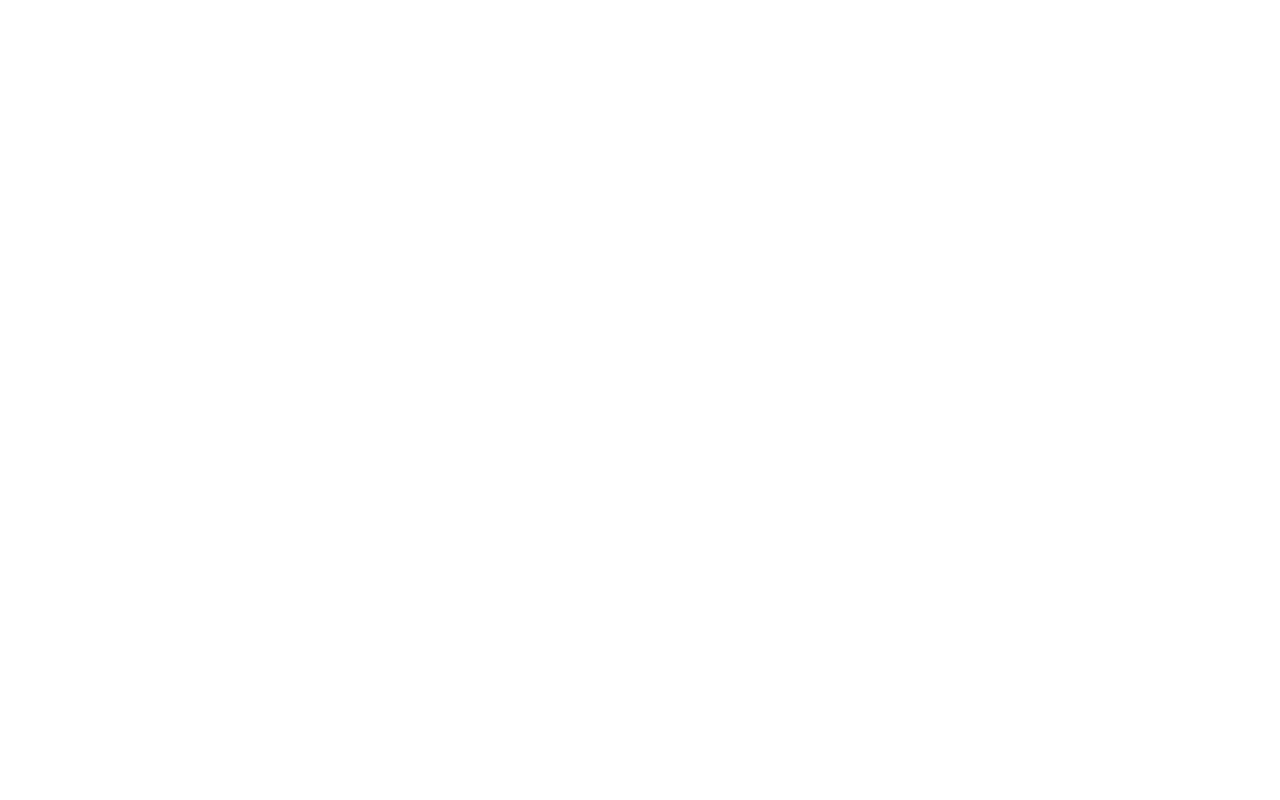
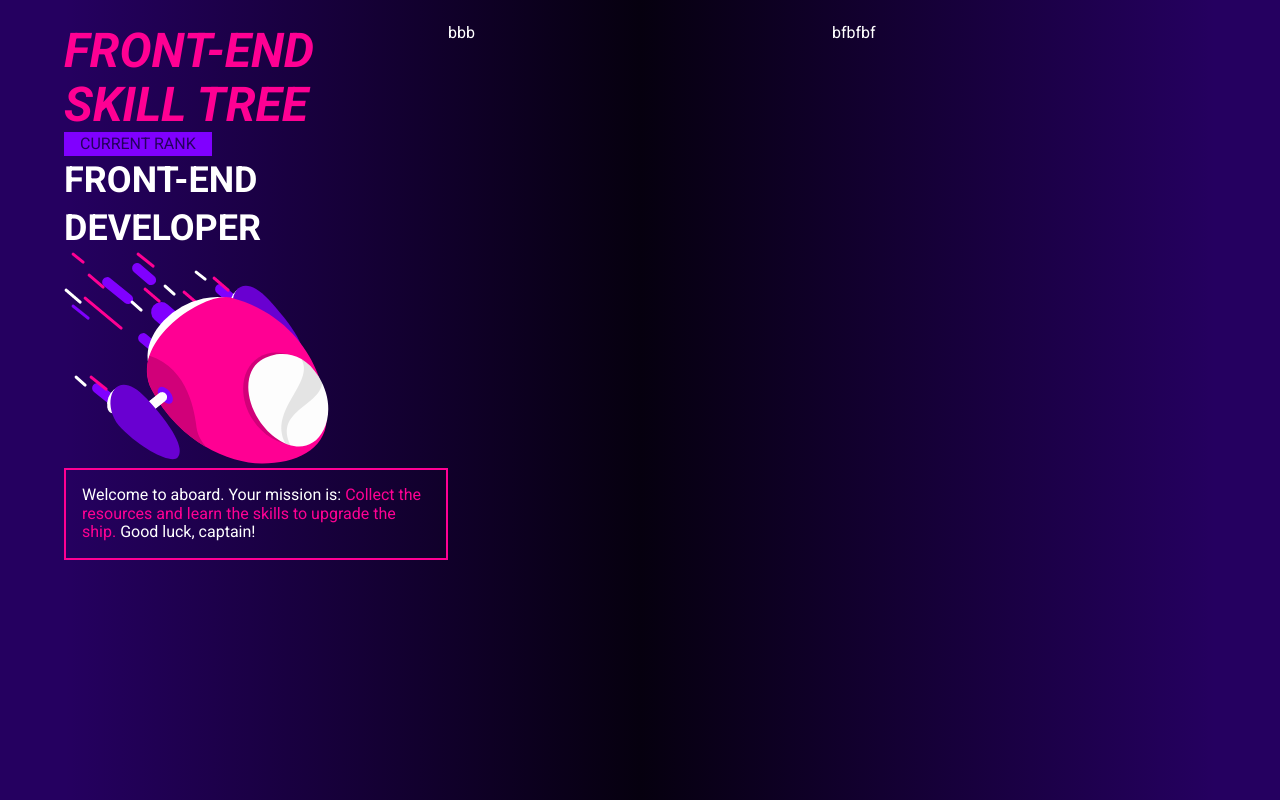
Before and after one commit to littlehorseboy/THE-F2E-Week-9, a website: page index.html in a window 1280 px wide. Drawn offline with nearby package versions, Linux system fonts and the light colour scheme.

Commit message:
feat: main -> column
如題

issue 還有兩欄要切

```diff
--- a/index.html
+++ b/index.html
@@ -6,14 +6,34 @@
   <meta name="viewport" content="width=device-width, initial-scale=1, shrink-to-fit=no">
   <title>Skill Tree</title>
   <link rel="stylesheet" href="https://necolas.github.io/normalize.css/latest/normalize.css">
+  <link rel="stylesheet" href="https://fonts.googleapis.com/css?family=Roboto:400,700,700i,900">
+  <link rel="stylesheet" href="https://fonts.googleapis.com/icon?family=Material+Icons">
   <link rel="stylesheet" href="src/css/style.css">
-
   <script src="https://unpkg.com/vue/dist/vue.js"></script>
 </head>
 
 <body>
   <div id="app">
-
+    <div class="main">
+      <div class="text-block">
+        <div class="text-block__title">
+          FRONT-END<br>
+          SKILL TREE
+        </div>
+        <div class="text-block__badge">CURRENT RANK</div>
+        <div class="text-block__secondary-title">FRONT-END DEVELOPER</div>
+        <div class="text-block__img-section">
+          <img class="text-block__img-section__img" src="src/public/images/img-ship-noob.png" alt="太空梭">
+          <div class="text-block__img-section__section">
+            Welcome to aboard. Your mission is:
+            <span>Collect the resources and learn the skills to upgrade the ship.</span>
+            Good luck, captain!
+          </div>
+        </div>
+      </div>
+      <div class="tree-block">bbb</div>
+      <div class="tree-content">bfbfbf</div>
+    </div>
   </div>
 
   <script src="https://cdn.jsdelivr.net/npm/lodash@4.17.4/lodash.min.js"></script>
--- a/src/source/scss/style.scss
+++ b/src/source/scss/style.scss
@@ -0,0 +1,94 @@
+$importanat: #FF0093;
+
+html, body {
+  width: 100%;
+  height: 100%;
+  font-family: 'Roboto', sans-serif;
+}
+
+#app {
+  width: 100%;
+  height: 100%;
+  background-color: #250060;
+}
+
+.main {
+  display: flex;
+  flex-wrap: wrap;
+  align-content: flex-start;
+  margin: 0 auto;
+  width: 90%;
+  min-height: 100%;
+  background: rgba(255, 255, 255, 0);
+  background: -moz-linear-gradient(left, rgba(255, 255, 255, 0) 0%, rgba(6, 0, 15, 1) 50%, rgba(255, 255, 255, 0) 100%);
+  background: -webkit-gradient(left top, right top, color-stop(0%, rgba(255, 255, 255, 0)), color-stop(50%, rgba(6, 0, 15, 1)), color-stop(100%, rgba(255, 255, 255, 0)));
+  background: -webkit-linear-gradient(left, rgba(255, 255, 255, 0) 0%, rgba(6, 0, 15, 1) 50%, rgba(255, 255, 255, 0) 100%);
+  background: -o-linear-gradient(left, rgba(255, 255, 255, 0) 0%, rgba(6, 0, 15, 1) 50%, rgba(255, 255, 255, 0) 100%);
+  background: -ms-linear-gradient(left, rgba(255, 255, 255, 0) 0%, rgba(6, 0, 15, 1) 50%, rgba(255, 255, 255, 0) 100%);
+  background: linear-gradient(to right, rgba(255, 255, 255, 0) 0%, rgba(6, 0, 15, 1) 50%, rgba(255, 255, 255, 0) 100%);
+  filter: progid:DXImageTransform.Microsoft.gradient( startColorstr='#ffffff', endColorstr='#ffffff', GradientType=1);
+  color: #fff;
+
+  >div {
+    padding-top: 1.5rem;
+    width: calc(100% / 3);
+  }
+
+  .text-block {
+    @media (max-width: 900px) {
+      width: 100%;
+      text-align: center;
+    }
+
+    &__title {
+      font-size: 48px;
+      line-height: 54px;
+      font-weight: 700;
+      font-style: italic;
+      color: $importanat;
+    }
+
+    &__badge {
+      display: inline-block;
+      background-color: #8000FF;
+      padding-left: 1rem;
+      padding-right: 1rem;
+      font-size: 16px;
+      line-height: 24px;
+      color: #250060;
+    }
+
+    &__secondary-title {
+      font-size: 36px;
+      line-height: 48px;
+      font-weight: 700;
+      color: #fff;
+    }
+
+    &__img-section {
+      &__section {
+        border: 2px solid $importanat;
+        padding-top: 1rem;
+        padding-bottom: 1rem;
+        padding-left: 1rem;
+        padding-right: 1rem;
+
+        > span {
+          color: $importanat;
+        }
+      }
+    }
+  }
+
+  .tree-block {
+    @media (max-width: 900px) {
+      width: 50%;
+    }
+  }
+
+  .tree-block-content {
+    @media (max-width: 900px) {
+      width: 50%;
+    }
+  }
+}
```
Also changed, not shown: src/css/style.css, src/public/images/img-planet-basics.png (added), src/public/images/img-planet-basics@2x.png (added), src/public/images/img-planet-css.png (added), src/public/images/img-planet-css@2x.png (added), src/public/images/img-planet-js.png (added), src/public/images/img-planet-js@2x.png (added), src/public/images/img-planet-managers.png (added), src/public/images/img-planet-managers@2x.png (added), src/public/images/img-ship-beginner.png (added), src/public/images/img-ship-beginner@2x.png (added), src/public/images/img-ship-developer.png (added), src/public/images/img-ship-developer@2x.png (added), src/public/images/img-ship-master.png (added), 3 more files, 1 other file.
